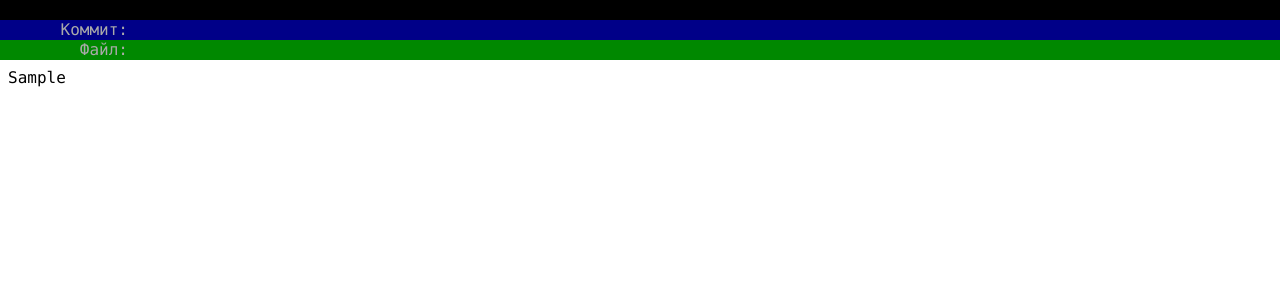
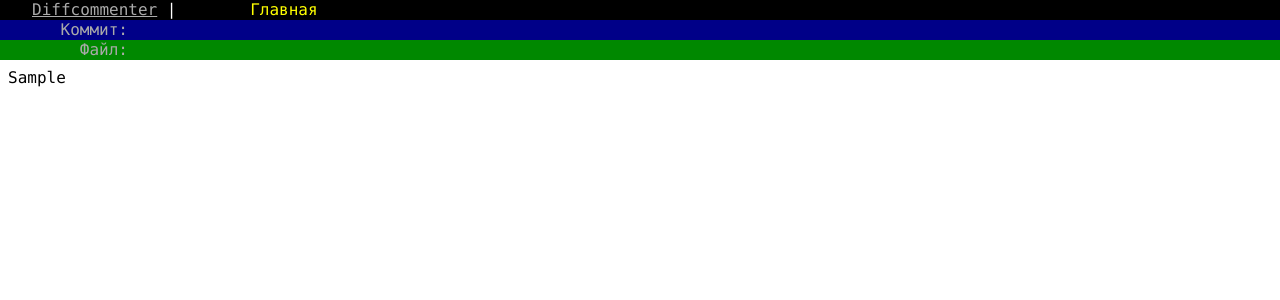
Before and after one commit to a-kr/diffcommenter, a Python web app: template diffserver/templates/commit_sequence.html in a window 1280 px wide. Shown: the top 300 px of the page. Run offline with Jinja, Linux system fonts and the light colour scheme; the template is opened without the code that fills it: most values are stand-ins (such as "Sample title", 1, 10 or a date in 2020); some libraries are stand-ins or nearby versions.

Commit message:
Делаем верхнюю полоску общей

```diff
--- a/diffserver/templates/base.html
+++ b/diffserver/templates/base.html
@@ -17,6 +17,7 @@
             position: fixed; top: 0px; left: 0px;
             height: 20px; width: 100%;
             background-color: black; color: white;
+            padding-left: 2em;
         }
         #subtop_fixed_bar {
             position: fixed; top: 20px; left: 0px;
@@ -28,7 +29,21 @@
             height: 20px; width: 100%;
             background-color: #008800; color: white;
         }
+        .top_bar_title {
+            color: yellow;
+            margin-left: 4em;
+            margin-right: 4em;
+        }
+        #top_fixed_bar a {
+            color: #aaaaaa;
+        }
     </style>
+
+<div id="top_fixed_bar">
+    <a href="/">Diffcommenter</a>
+    |
+    <span class="top_bar_title">{% block top_bar_title %}Главная{% endblock %}</span>
+</div>
 
 {% block entire_body %}
 {% endblock %}
--- a/diffserver/templates/commit_sequence.html
+++ b/diffserver/templates/commit_sequence.html
@@ -156,7 +156,7 @@ $(function () {
 });
 </script>
 
-<div id="top_fixed_bar"></div>
+
 <div id="subtop_fixed_bar">
     <div class="fixed_bar_dull">Коммит:</div>
     <a id="current_h3_fixed" class="fixed_link jumps-to-anchor"></a>
```
